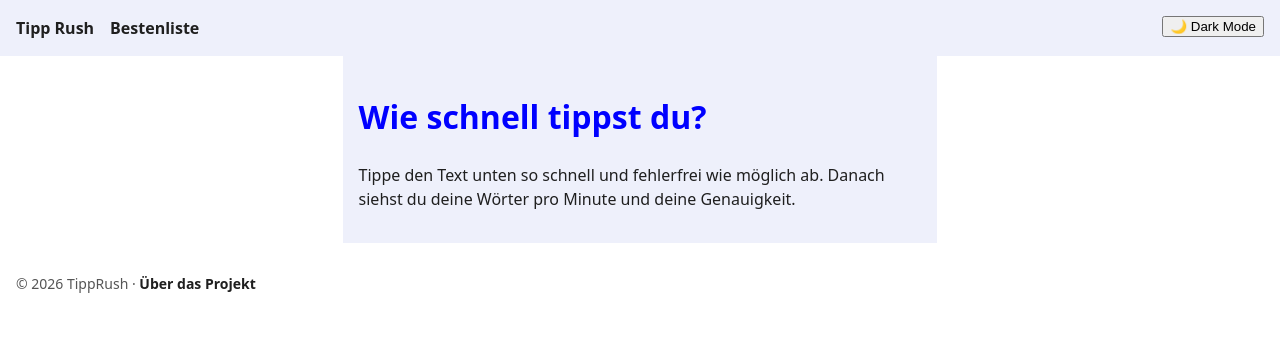
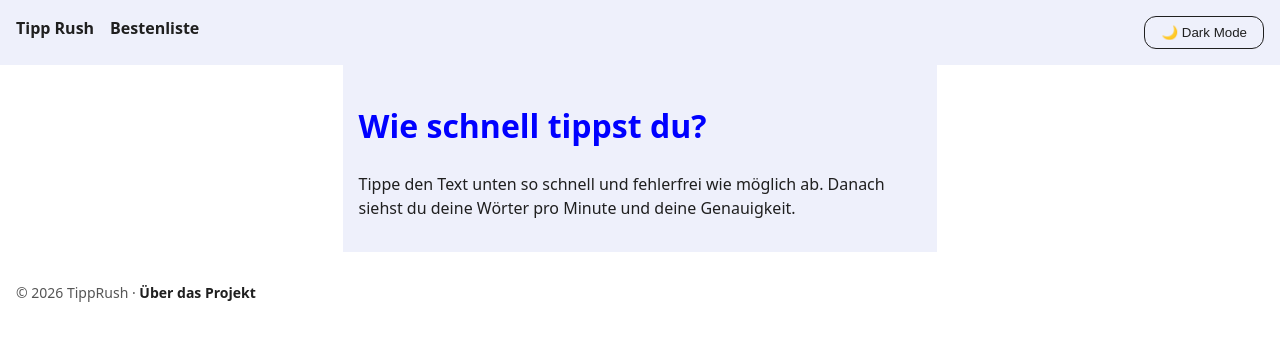
Before and after one commit to Vend-Jali/WebEngineering, a plain HTML site: page index.html in a window 1280 px wide. Drawn offline with Linux system fonts and the light colour scheme.

Commit message:
Dark Mode Button

```diff
--- a/style.css
+++ b/style.css
@@ -91,7 +91,11 @@ header {
 }
 
 #theme-toggle {
-  position: absolute;
-  top: 1rem;   /* Abstand von oben */
-  right: 1rem; /* Abstand von rechts */
+  margin-left: auto; /* Schiebt den Button in der Flexbox ganz nach rechts */
+  cursor: pointer;
+  background: none;
+  border: 1px solid var(--text);
+  color: var(--text);
+  padding: 0.5rem 1rem;
+  border-radius: var(--radius);
 }
```
